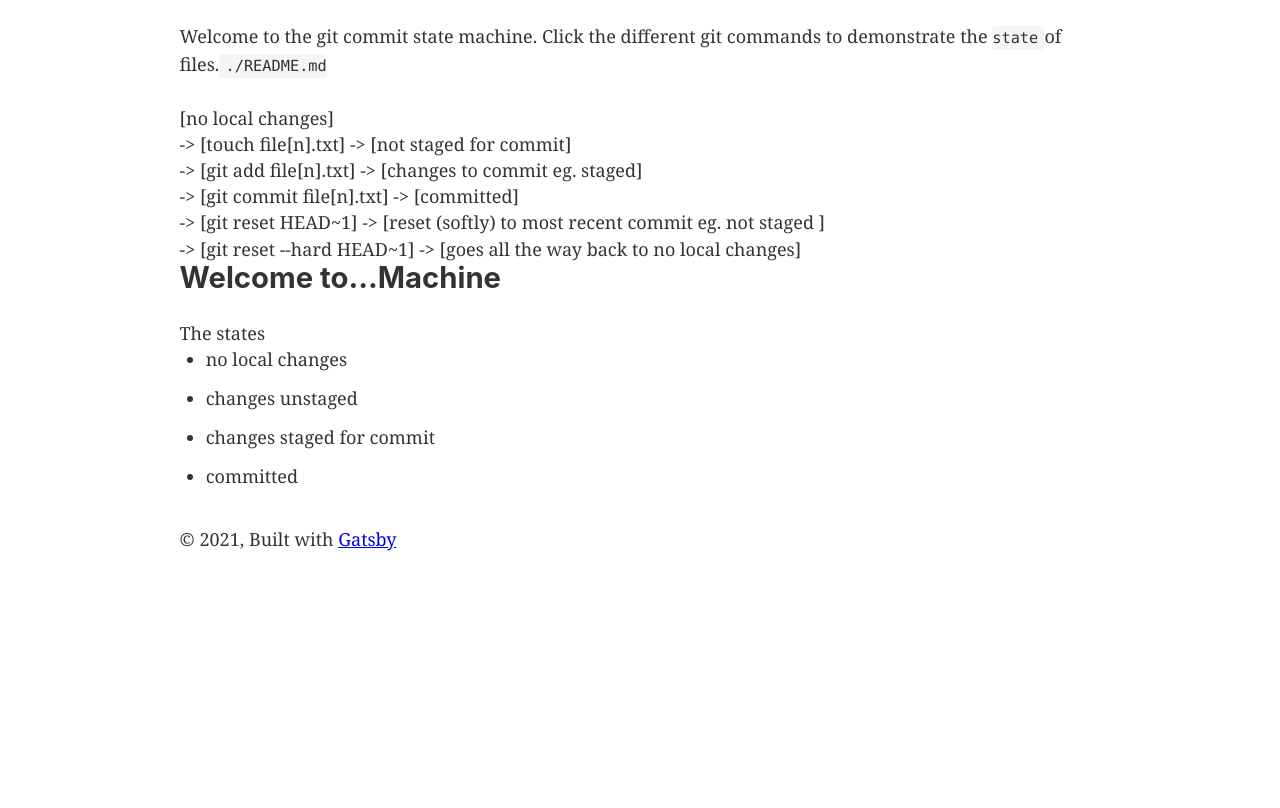
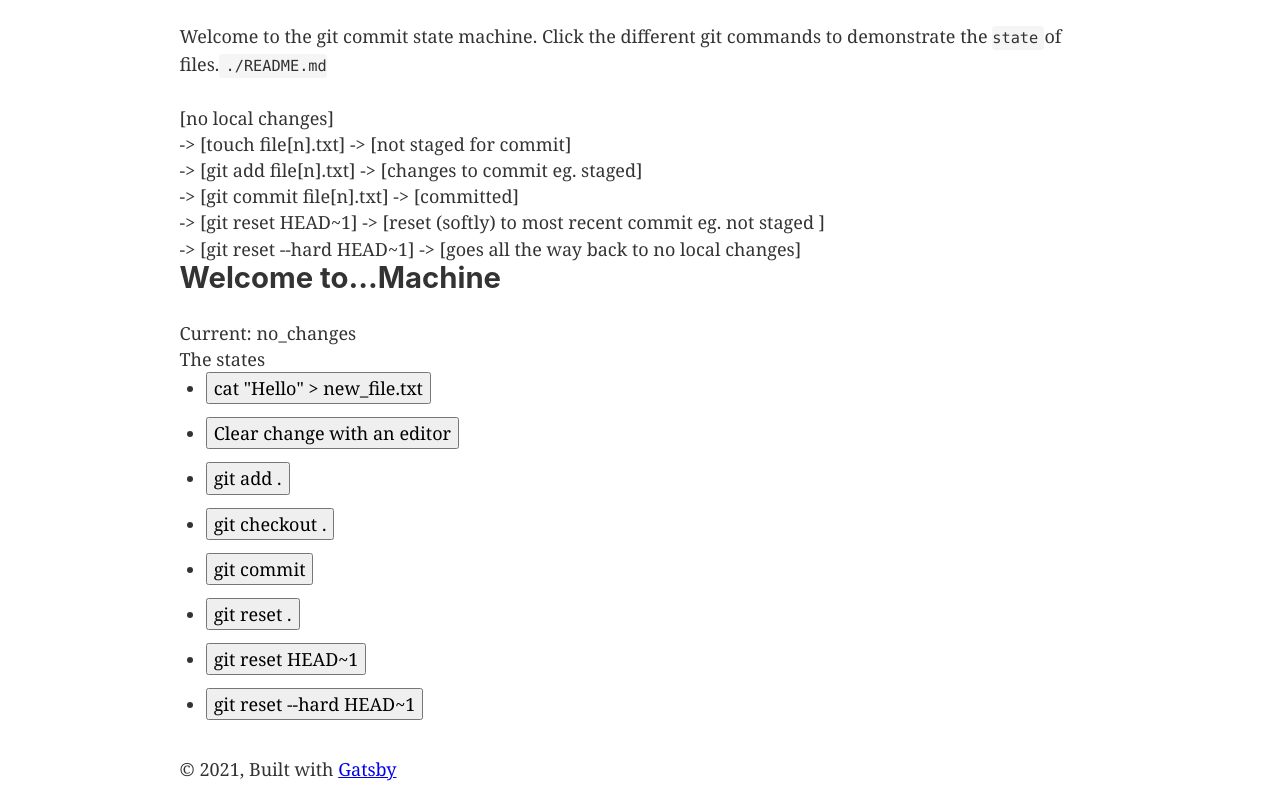
Before and after one commit to warriorpostman/git-as-state-machine, a Gatsby site: page / in a window 1280 px wide. Shown: the part 100-908 px from the top of the page. Before the commit the page ends 800 px from the top, so only its background shows below. Built offline with nearby package versions, Linux system fonts and the light colour scheme; Gatsby itself is replaced by a stand-in of ours.

Commit message:
Implemented working Git state machine!

```diff
--- a/package.json
+++ b/package.json
@@ -5,6 +5,7 @@
   "version": "0.1.0",
   "author": "Kyle Mathews <mathews.kyle@gmail.com>",
   "dependencies": {
+    "@xstate/react": "^1.2.2",
     "gatsby": "^2.32.3",
     "gatsby-image": "^2.11.0",
     "gatsby-plugin-manifest": "^2.12.0",
--- a/src/components/GitMachine.js
+++ b/src/components/GitMachine.js
@@ -1,63 +1,64 @@
-import React, { useHook } from "react"
+import React from "react"
+import { useMachine } from '@xstate/react'
+import { Machine } from 'xstate'
 
-import { createMachine, interpret } from 'xstate'
-
-const GitMachine = () => {
-  // Stateless machine definition
-// machine.transition(...) is a pure function used by the interpreter.
-  const machine = createMachine({
+  const machine = Machine({
     id: 'git',
-    initial: 'NO_CHANGES',
+    initial: 'no_changes',
     states: {
-      NO_CHANGES: {
+      no_changes: {
         on: {
-          CHANGE_FILE: 'UNSTAGED', // eg. cat "Hello" > new_file.txt
-          UNDO_FILE_CHANGE: 'NO_CHANGES' // eg. with an editor
+          CHANGE_FILE: 'unstaged', // eg. cat "Hello" > new_file.txt
         }
       },
-      UNSTAGED: {
+      unstaged: {
         on: {
-          STAGE_CHANGE: 'STAGED', // eg. git add .
-          CHECKOUT_CHANGE: 'NO_CHANGES' // eg. git checkout .
+          STAGE_CHANGE: 'staged', // eg. git add .
+          CHECKOUT_CHANGE: 'no_changes', // eg. git checkout .
+          UNDO_FILE_CHANGE: 'no_changes' // eg. with an editor
         }
       },
-      STAGED: {
+      staged: {
         on: {
-          COMMIT_CHANGE: 'COMMITTED', // eg. git commit
-          RESET_CHANGE: 'UNSTAGED' // git reset .
+          COMMIT_CHANGE: 'committed', // eg. git commit
+          RESET: 'unstaged' // git reset .
         },
       },
-      COMMITTED: { on: {
-          RESET_SOFT: 'UNSTAGED', // eg. git reset HEAD~1
-          RESET_HARD: 'NO_CHANGES', // eg. git reset --hard HEAD~1
+      committed: { on: {
+          RESET_SOFT: 'unstaged', // eg. git reset HEAD~1
+          RESET_HARD: 'no_changes', // eg. git reset --hard HEAD~1
         },
       }
     }
   });
-  const service = interpret(machine)
-    .onTransition((state) => console.log(state.event, ', thus...', state.value))
-    .start();
 
-  service.send('STAGE_CHANGE');
-  service.send('CHANGE_FILE');
-  service.send('STAGE_CHANGE');
-  service.send('COMMIT_CHANGE');
-  service.send('STAGE_CHANGE');
-  service.send('RESET_SOFT');
-  // console.log('current:', service.send('STAGE_CHANGE'));
-  // console.log('current:', service.send('CHANGE_FILE'));
-  // console.log('current:', service.send('STAGE_CHANGE'));
+const GitMachine = () => {
+
+  const [gitState, send] = useMachine(machine);
+
+  const transition = (ACTION) => {
+    console.log("ACTION: ", ACTION)
+    // Aksshually, newState is like...the old state? Not sure why it works that way.
+    const newState = send(ACTION);
+    // console.log("new state: ", newState.value);
+    console.log("git state?:", gitState.value);
+  };
 
   return (
     <div>
       <h2>Welcome to...Machine</h2>
       <div>
+        <div>Current: {gitState.value}</div>
         The states
         <ul>
-          <li>no local changes</li>
-          <li>changes unstaged</li>
-          <li>changes staged for commit</li>
-          <li>committed</li>
+          <li><button onClick={() => transition('CHANGE_FILE')}>cat "Hello" > new_file.txt</button></li>
+          <li><button onClick={() => transition('UNDO_FILE_CHANGE')}>Clear change with an editor</button></li>
+          <li><button onClick={() => transition('STAGE_CHANGE')}>git add .</button></li>
+          <li><button onClick={() => transition('CHECKOUT_CHANGE')}>git checkout .</button></li>
+          <li><button onClick={() => transition('COMMIT_CHANGE')}>git commit</button></li>
+          <li><button onClick={() => transition('RESET')}>git reset .</button></li>
+          <li><button onClick={() => transition('RESET_SOFT')}>git reset HEAD~1</button></li>
+          <li><button onClick={() => transition('RESET_HARD')}>git reset --hard HEAD~1</button></li>
         </ul>
       </div>
     </div>
--- a/src/pages/index.js
+++ b/src/pages/index.js
@@ -1,9 +1,8 @@
 import React from "react"
-import { Link } from "gatsby"
+// import { Link } from "gatsby"
 import GitMachine from '../components/GitMachine';
 
 import Layout from "../components/layout"
-import Image from "../components/image"
 import SEO from "../components/seo"
 
 const IndexPage = () => (
```
Also changed, not shown: 1 other file.
